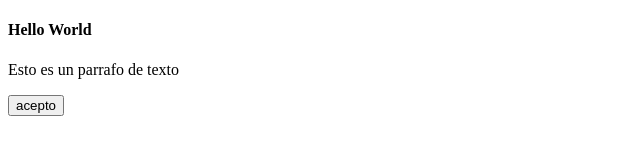
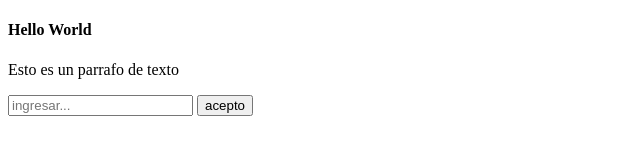
Before and after one commit to martin92/gitfacilito, a plain HTML site: page index.html in a window 1280 px wide. Shown: the whole page, without its empty margins (0-640 px from the left). Drawn offline with Linux system fonts and the light colour scheme.

Commit message:
Se agrega caja te texto

```diff
--- a/index.html
+++ b/index.html
@@ -1,11 +1,12 @@
 <!DOCTYPE html>
 <html>
 	<head>
-		<title>Hola</title>
+		<title>Inicio</title>
 	</head>
 	<body>
 		<h4>Hello World</h4>
 		<p>Esto es un parrafo de texto</p>
+		<input type="text" placeholder="ingresar...">
 		<button id="btn">acepto</button>
 	</body>
 </html>
```
